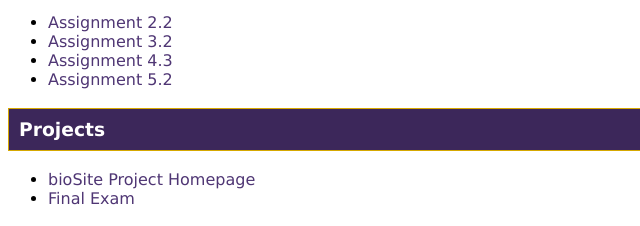
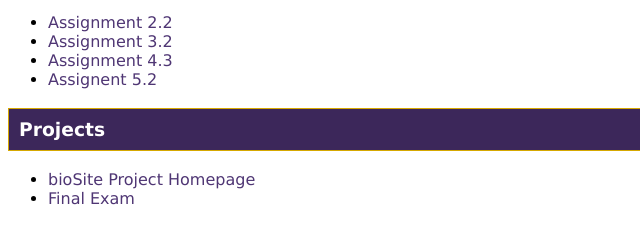
Before and after one commit to grwnek/csd-340, a plain HTML site: page index.html in a window 1280 px wide. Shown: the part 242-468 px from the top of the page, 0-640 px from the left. Drawn offline with Linux system fonts and the light colour scheme.

Commit message:
Update index.html

```diff
--- a/index.html
+++ b/index.html
@@ -31,7 +31,7 @@
             <a href="module-4/wnek_EX3.html">Assignment 4.3</a>
         </li>
         <li>
-            <a href="module-5/wnek_EX4.html">Assignment 5.2</a>
+            <a href="module-5/wnek_EX4.html">Assignent 5.2</a>
         </li>
     </ul>
     <h3>
```
